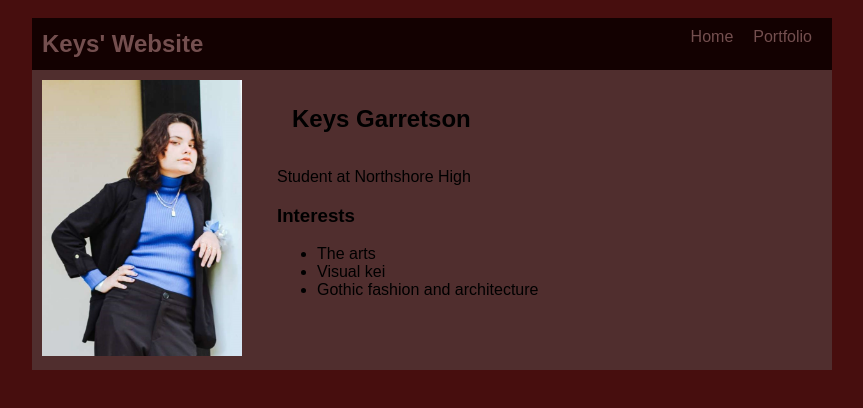
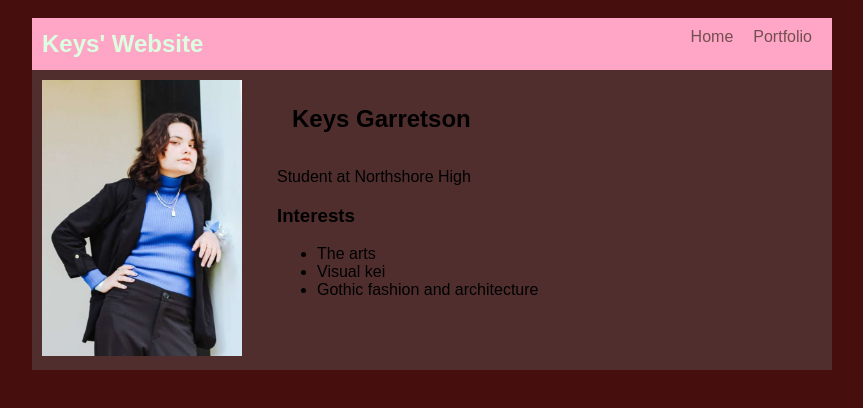
Before and after one commit to kiragarretson/kiragarretson.github.io, a plain HTML site: page index.html in a window 1280 px wide. Shown: the whole page, without its empty margins (208-1071 px from the left). Drawn offline with Linux system fonts and the light colour scheme.

Commit message:
Update style.css

```diff
--- a/style.css
+++ b/style.css
@@ -11,7 +11,7 @@ body {
 
    /* navigation menu */
    nav {
-       background: rgb(19, 1, 1);
+       background: rgb(255, 166, 199);
       margin: 0 auto;
        display: flex;
        padding: 10px;
@@ -19,7 +19,7 @@ body {
    h1 {
        display: flex;
        align-items: center;
-       color: rgb(116, 79, 79);
+       color: rgb(219, 255, 224);
        flex: 1;
        margin: 0;
    }
```
